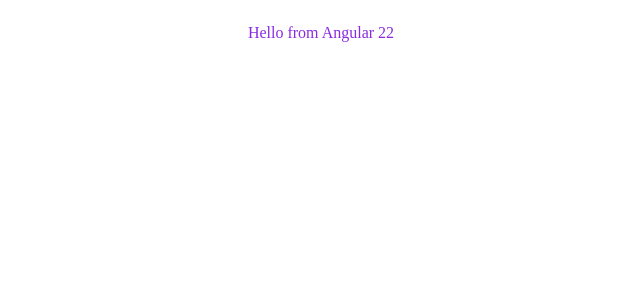
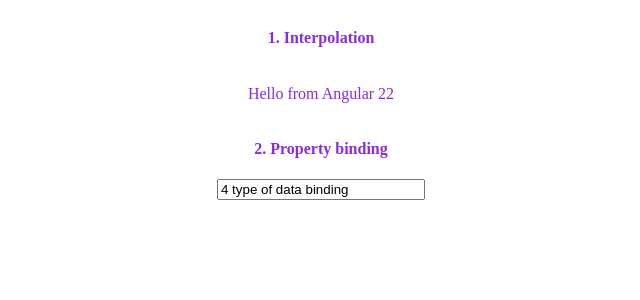
Before and after one commit to Oleg-ru/ng-mini-apps, an Angular app: page / in a window 1280 px wide. Shown: the top 300 px of the page, without its empty margins (319-959 px from the left). Built offline with nearby package versions, Linux system fonts and the light colour scheme.

Commit message:
feature: property binding

```diff
--- a/src/app/components/data-binding/data-binding.css
+++ b/src/app/components/data-binding/data-binding.css
@@ -5,6 +5,11 @@
 
 .text-center {
   display: flex;
-  justify-content: center;
+  flex-direction: column;
+  align-items: center;
   color: blueviolet;
 }
+
+input {
+  width: 200px;
+}
--- a/src/app/components/data-binding/data-binding.html
+++ b/src/app/components/data-binding/data-binding.html
@@ -1,3 +1,7 @@
-<div class="text-center">
+<div class="text-center ">
+  <h4>1. Interpolation</h4>
   <p>{{name}}</p>
+
+  <h4>2. Property binding</h4>
+  <input type="text" [value]="topic">
 </div>
--- a/src/app/components/data-binding/data-binding.ts
+++ b/src/app/components/data-binding/data-binding.ts
@@ -7,5 +7,6 @@ import { Component } from '@angular/core';
   templateUrl: './data-binding.html',
 })
 export class DataBinding {
-  name = 'Hello from Angular 22'
+  name = 'Hello from Angular 22';
+  topic = '4 type of data binding'
 }
```
